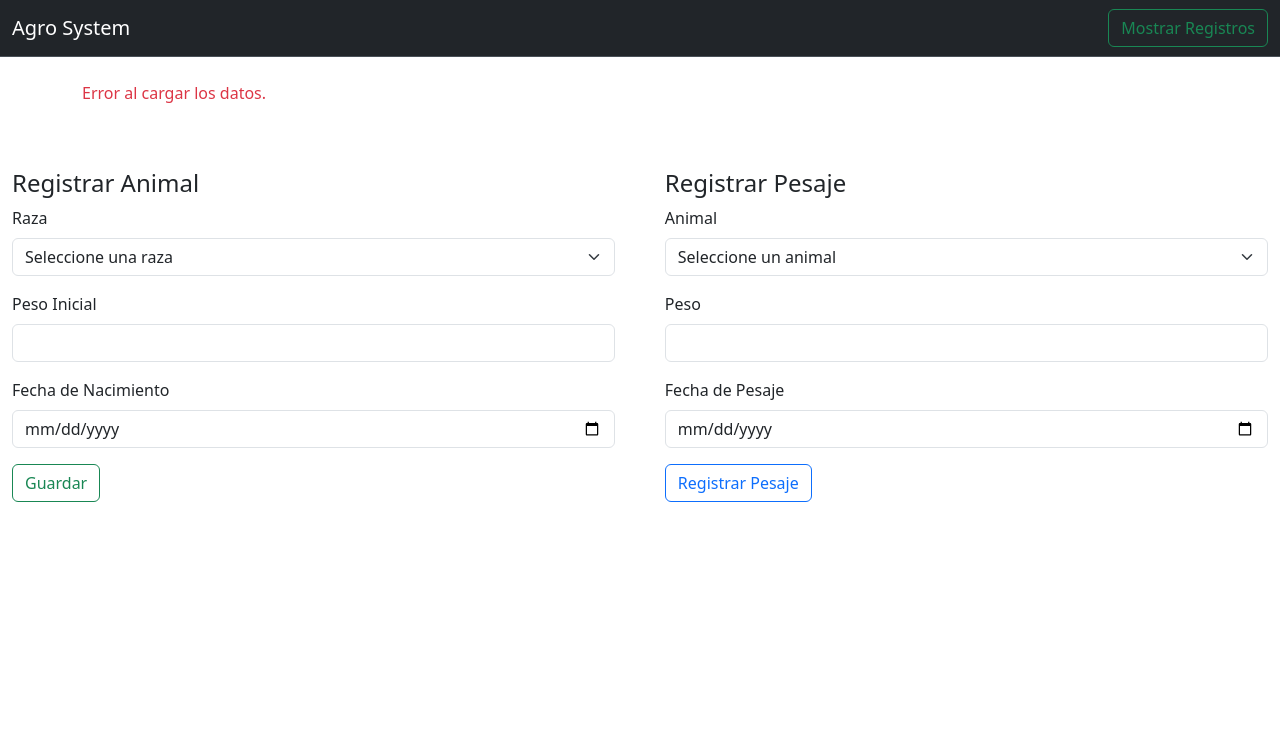
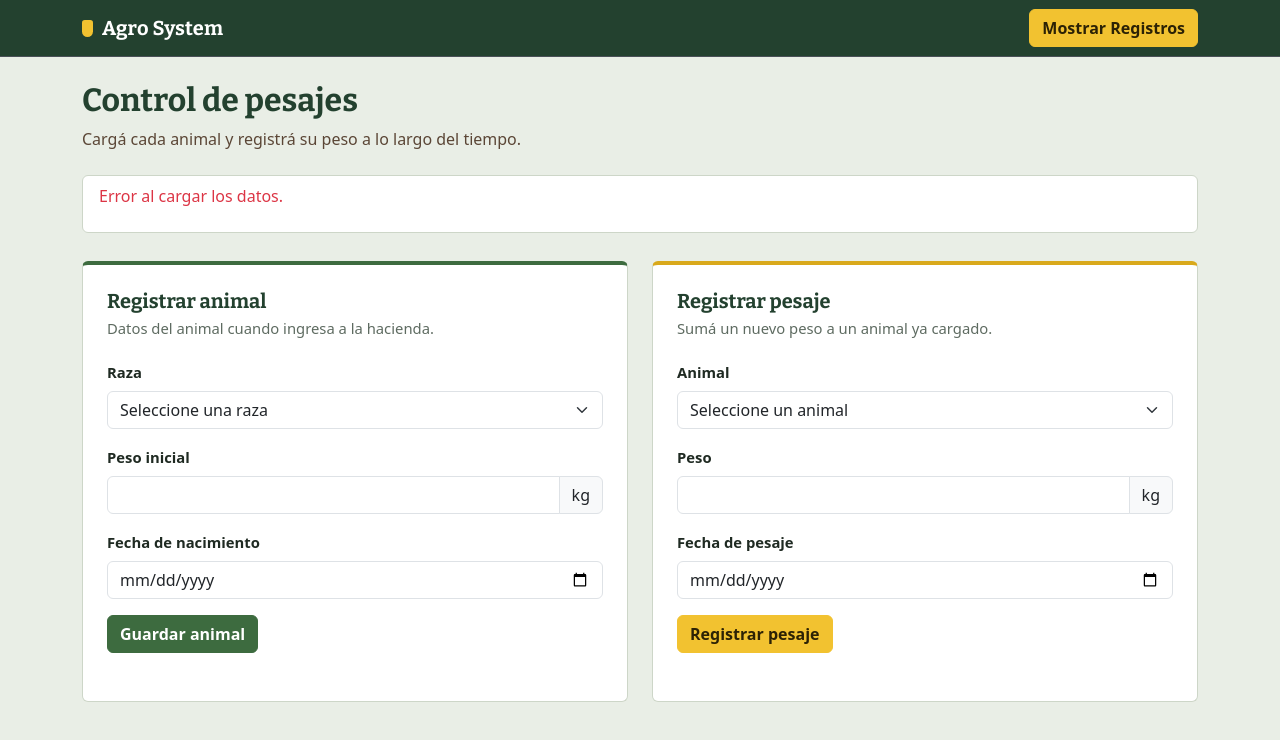
Before and after one commit to LeonSeghesso/SistemaDeRegistroAgropecuario, a plain HTML site: page index.html in a window 1280 px wide. Drawn offline with nearby package versions, Linux system fonts and the light colour scheme; no server answers.

Commit message:
Mejora visual y sistema para eliminar registro

```diff
--- a/estilos.css
+++ b/estilos.css
@@ -1,13 +1,154 @@
- #div1{
+:root {
+    --pasto: #23412f;
+    --pasto-claro: #3d6b3f;
+    --caravana: #f2c230;
+    --caravana-borde: #d9a91c;
+    --tierra: #5b4636;
+    --fondo: #e9eee6;
+    --linea: #cdd6c8;
+}
 
-    width: 49%;
-    float: left;
-    position: relative;
+body {
+    background: var(--fondo);
+    color: #1f2a22;
+    font-family: system-ui, -apple-system, "Segoe UI", Roboto, sans-serif;
 }
-#div2{
 
-    width: 49%;
-    float: right;
-    position: relative;
+h1, h2, h3, h4, h5, .navbar-brand {
+    font-family: Bitter, Georgia, serif;
+}
 
+/* Barra superior */
+.navbar {
+    background: var(--pasto) !important;
 }
+.navbar-brand {
+    font-weight: 700;
+    letter-spacing: .01em;
+}
+.navbar-brand::before {
+    content: "";
+    display: inline-block;
+    width: .7rem;
+    height: 1.1rem;
+    background: var(--caravana);
+    border-radius: 3px 3px 6px 6px;
+    margin-right: .55rem;
+    vertical-align: -.15rem;
+}
+.btn-caravana {
+    background: var(--caravana);
+    border-color: var(--caravana);
+    color: #2c2205;
+    font-weight: 600;
+}
+.btn-caravana:hover, .btn-caravana:focus {
+    background: #f7d25c;
+    border-color: #f7d25c;
+    color: #2c2205;
+}
+
+/* Encabezado de la página */
+.encabezado h1 {
+    font-size: 2rem;
+    font-weight: 700;
+    color: var(--pasto);
+}
+.encabezado p {
+    color: var(--tierra);
+    max-width: 55ch;
+}
+
+/* Paneles de los formularios */
+.panel {
+    background: #fff;
+    border: 1px solid var(--linea);
+    border-top: 4px solid var(--pasto-claro);
+    border-radius: 6px;
+    padding: 1.5rem;
+    height: 100%;
+}
+.panel-pesaje {
+    border-top-color: var(--caravana-borde);
+}
+.panel h2 {
+    font-size: 1.25rem;
+    font-weight: 700;
+    color: var(--pasto);
+    margin-bottom: .25rem;
+}
+.panel .ayuda {
+    color: #5e6b61;
+    font-size: .925rem;
+    margin-bottom: 1.25rem;
+}
+
+.form-label {
+    font-weight: 600;
+    font-size: .925rem;
+}
+.form-control:focus, .form-select:focus {
+    border-color: var(--pasto-claro);
+    box-shadow: 0 0 0 .2rem rgba(61, 107, 63, .25);
+}
+
+.btn-agro {
+    background: var(--pasto-claro);
+    border-color: var(--pasto-claro);
+    color: #fff;
+    font-weight: 600;
+}
+.btn-agro:hover, .btn-agro:focus {
+    background: var(--pasto);
+    border-color: var(--pasto);
+    color: #fff;
+}
+
+/* Listado de animales (la tabla la arma el JavaScript) */
+#listado {
+    overflow-x: auto;
+}
+#listado:not(:empty) {
+    background: #fff;
+    border: 1px solid var(--linea);
+    border-radius: 6px;
+    padding: .5rem 1rem;
+    margin-bottom: 1.75rem;
+}
+#listado .table {
+    --bs-table-bg: transparent;
+    --bs-table-striped-bg: #f4f7f1;
+    margin-bottom: 0;
+    vertical-align: middle;
+}
+#listado thead th {
+    font-weight: 600;
+    color: var(--pasto);
+    border-bottom: 2px solid var(--pasto-claro);
+    white-space: nowrap;
+}
+/* Pesos alineados a la derecha, con cifras de ancho fijo */
+#listado th:nth-child(3), #listado th:nth-child(4),
+#listado td:nth-child(3), #listado td:nth-child(4) {
+    text-align: right;
+    font-variant-numeric: tabular-nums;
+}
+/* El ID se ve como la caravana del animal */
+#listado tbody tr td:first-child {
+    background: var(--caravana);
+    box-shadow: none;
+    border-right: 2px solid var(--caravana-borde);
+    color: #2c2205;
+    font-weight: 700;
+    text-align: center;
+    width: 4rem;
+}
+
+/* Ventana del historial */
+.modal-header {
+    background: var(--pasto);
+    color: #fff;
+}
+.modal-header .btn-close {
+    filter: invert(1);
+}
--- a/index.html
+++ b/index.html
@@ -1,30 +1,42 @@
 <!DOCTYPE html>
-<html lang="en">
+<html lang="es">
 <head>
     <meta charset="UTF-8">
     <meta name="viewport" content="width=device-width, initial-scale=1.0">
     <title>Agro System</title>
     <link href="https://cdn.jsdelivr.net/npm/bootstrap@5.3.8/dist/css/bootstrap.min.css" rel="stylesheet" integrity="sha384-sRIl4kxILFvY47J16cr9ZwB07vP4J8+LH7qKQnuqkuIAvNWLzeN8tE5YBujZqJLB" crossorigin="anonymous">
+    <link rel="preconnect" href="https://fonts.googleapis.com">
+    <link rel="preconnect" href="https://fonts.gstatic.com" crossorigin>
+    <link href="https://fonts.googleapis.com/css2?family=Bitter:wght@600;700&display=swap" rel="stylesheet">
     <link rel="stylesheet" href="estilos.css">
 
 
 </head>
 <body>
 
-    <nav class="navbar bg-dark border-bottom border-body" data-bs-theme="dark">
-        <div class="container-fluid">
+    <nav class="navbar border-bottom border-body" data-bs-theme="dark">
+        <div class="container">
             <a class="navbar-brand" href="#">Agro System</a>
-            <button id="btn_obtener" class="btn btn-outline-success" type="button">Mostrar Registros</button>
+            <button id="btn_obtener" class="btn btn-caravana" type="button">Mostrar Registros</button>
         </div>
     </nav>
 
-    <div class="container mt-4">
+    <main class="container py-4">
+
+        <header class="encabezado mb-4">
+            <h1>Control de pesajes</h1>
+            <p>Cargá cada animal y registrá su peso a lo largo del tiempo.</p>
+        </header>
+
         <div id="listado"></div>
-    </div>
 
-    <div id="div1" class="container mt-5" >
+        <div class="row g-4 mb-5">
 
-        <h4>Registrar Animal</h4>
+            <section class="col-md-6">
+                <div class="panel">
+                    <h2>Registrar animal</h2>
+                    <p class="ayuda">Datos del animal cuando ingresa a la hacienda.</p>
+
                     <form id="formAnimal">
                         <div class="mb-3">
                             <label for="raza" class="form-label">Raza</label>
@@ -43,23 +55,30 @@
                         </div>
 
                         <div class="mb-3">
-                <label for="peso" class="form-label">Peso Inicial</label>
+                            <label for="peso" class="form-label">Peso inicial</label>
+                            <div class="input-group">
                                 <input type="number" step="0.01" class="form-control" id="peso" name="peso" required>
+                                <span class="input-group-text">kg</span>
+                            </div>
                         </div>
 
                         <div class="mb-3">
-                <label for="fecha_nacimiento" class="form-label">Fecha de Nacimiento</label>
+                            <label for="fecha_nacimiento" class="form-label">Fecha de nacimiento</label>
                             <input type="date" class="form-control" id="fecha_nacimiento" name="fecha_nacimiento" required>
                         </div>
 
-            <button type="submit" class="btn btn-outline-success">Guardar</button>
+                        <button type="submit" class="btn btn-agro">Guardar animal</button>
                     </form>
 
                     <div id="resultado" class="mt-4"></div>
                 </div>
+            </section>
 
-    <div id="div2" class="container mt-5 mb-5" >
-        <h4>Registrar Pesaje</h4>
+            <section class="col-md-6">
+                <div class="panel panel-pesaje">
+                    <h2>Registrar pesaje</h2>
+                    <p class="ayuda">Sumá un nuevo peso a un animal ya cargado.</p>
+
                     <form id="formPesaje">
                         <div class="mb-3">
                             <label for="animal_pesaje" class="form-label">Animal</label>
@@ -70,19 +89,26 @@
 
                         <div class="mb-3">
                             <label for="peso_pesaje" class="form-label">Peso</label>
+                            <div class="input-group">
                                 <input type="number" step="0.01" class="form-control" id="peso_pesaje" name="peso" required>
+                                <span class="input-group-text">kg</span>
+                            </div>
                         </div>
 
                         <div class="mb-3">
-                <label for="fecha_pesaje" class="form-label">Fecha de Pesaje</label>
+                            <label for="fecha_pesaje" class="form-label">Fecha de pesaje</label>
                             <input type="date" class="form-control" id="fecha_pesaje" name="fecha_pesaje" required>
                         </div>
 
-            <button type="submit" class="btn btn-outline-primary">Registrar Pesaje</button>
+                        <button type="submit" class="btn btn-caravana">Registrar pesaje</button>
                     </form>
 
                     <div id="resultadoPesaje" class="mt-4"></div>
                 </div>
+            </section>
+
+        </div>
+    </main>
 
     <!-- Modal historial de pesajes -->
     <div class="modal fade" id="modalHistorial" tabindex="-1" aria-hidden="true">
@@ -99,8 +125,8 @@
         </div>
     </div>
 
+    <script src="https://cdn.jsdelivr.net/npm/jquery@4.0.0/dist/jquery.min.js"></script>
     <script src="https://cdn.jsdelivr.net/npm/bootstrap@5.3.8/dist/js/bootstrap.bundle.min.js" integrity="sha384-FKyoEForCGlyvwx9Hj09JcYn3nv7wiPVlz7YYwJrWVcXK/BmnVDxM+D2scQbITxI" crossorigin="anonymous"></script>
-    <script src="https://cdn.jsdelivr.net/npm/jquery@4.0.0/dist/jquery.min.js"></script>
     <script src="js/GuardarAnimal.js"></script>
     <script src="js/Listados.js"></script>
     <script src="js/GuardarPesaje.js"></script>
--- a/js/GuardarAnimal.js
+++ b/js/GuardarAnimal.js
@@ -64,6 +64,9 @@ $(document).ready(function() {
                             <button class="btn btn-sm btn-outline-secondary btn-historial" data-id="${animal.id}" data-raza="${animal.raza}">
                                 Ver Historial
                             </button>
+                            <button class="btn btn-sm btn-outline-danger btn-eliminar" data-id="${animal.id}" data-raza="${animal.raza}">
+                                Eliminar
+                            </button>
                         </td>
                     </tr>`;
                 });
@@ -84,7 +87,7 @@ $(document).ready(function() {
         });
     }
 
-    // Al abrir la página, solo poblamos el select de animales (sin mostrar la tabla)
+    // Al abrir la página, solo poblamos el select de animales
     cargarListado(false);
 
     // Delegado porque las filas se generan dinámicamente
@@ -93,7 +96,7 @@ $(document).ready(function() {
         const raza = $(this).data('raza');
 
         $("#contenidoHistorial").html('Cargando...');
-        $('#modalHistorial').modal('show');
+        bootstrap.Modal.getOrCreateInstance(document.getElementById('modalHistorial')).show();
 
         $.ajax({
             url: 'php/obtener_pesajes.php',
@@ -126,6 +129,33 @@ $(document).ready(function() {
         });
     });
 
+    // Eliminar animal (borrado lógico: el registro queda en la base, solo deja de mostrarse)
+    $(document).on('click', '.btn-eliminar', function(){
+        const idAnimal = $(this).data('id');
+        const raza = $(this).data('raza');
+
+        if (!confirm('¿Eliminar el animal #' + idAnimal + ' (' + raza + ')?')) {
+            return;
+        }
+
+        $.ajax({
+            url: 'php/eliminar_animal.php',
+            type: 'POST',
+            data: { id: idAnimal },
+            dataType: 'json',
+            success: function(response){
+                if (response.exito) {
+                    window.cargarListado();
+                } else {
+                    alert('No se pudo eliminar: ' + response.mensaje);
+                }
+            },
+            error: function(){
+                alert('Error al eliminar el animal.');
+            }
+        });
+    });
+
     // Exponer para que otros scripts (Listados.js, GuardarPesaje.js) refresquen tras guardar
     window.cargarListado = function(){
         cargarListado(listadoVisible);
```
Also changed, not shown: 2 other files. Lines whose indentation alone changed are shown as unchanged.
